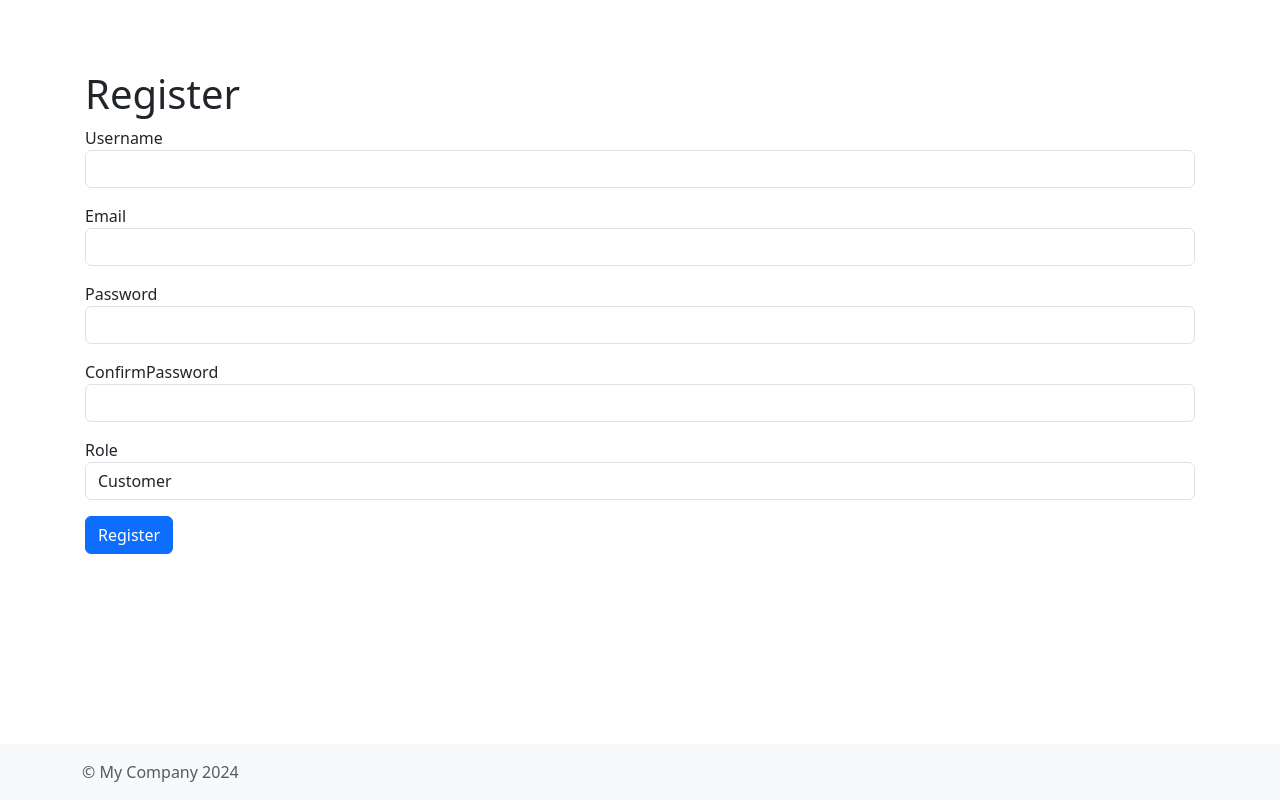
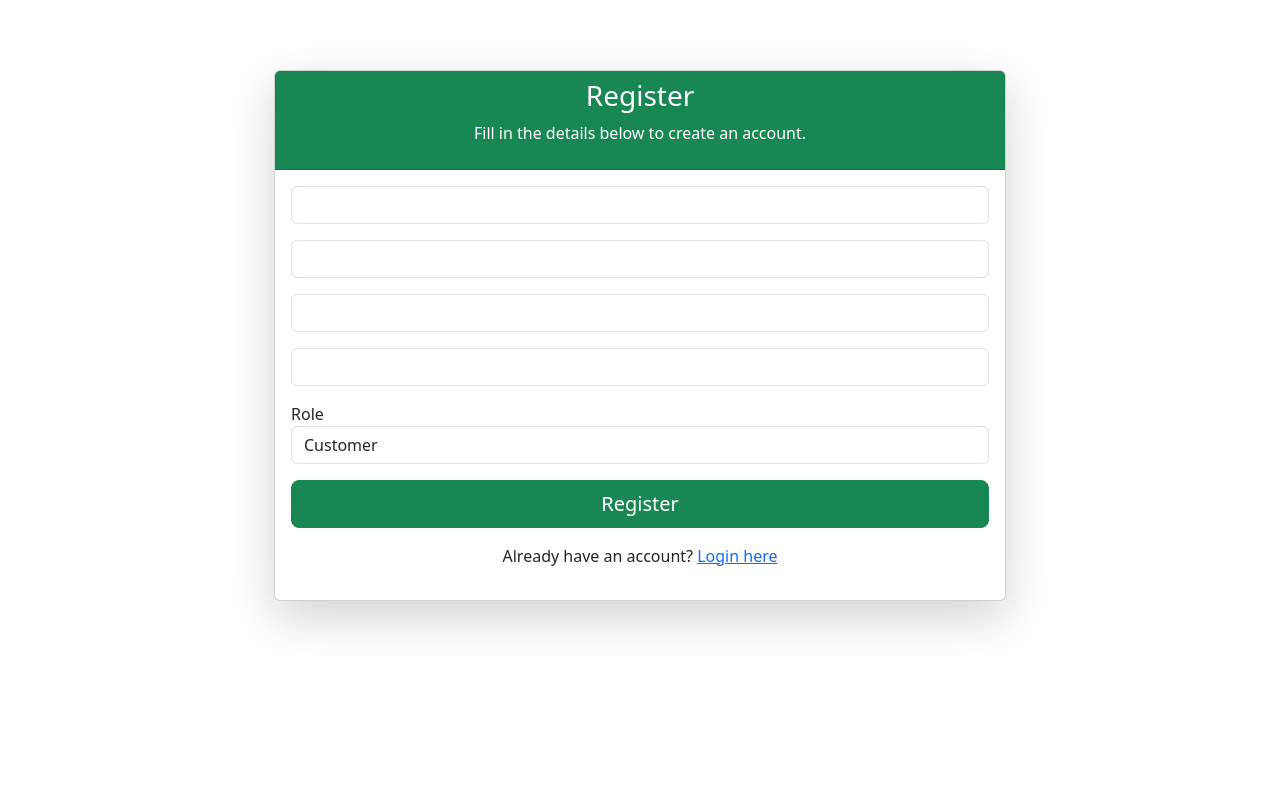
Before and after one commit to SabaAnsari2002/restaurant_ordering_system, a Yii app: template views/site/register.php in a window 1280 px wide. Run offline with PHP 8.4 and a stand-in for Yii, Linux system fonts and the light colour scheme; the template is opened without the code that fills it, so the values that code supplies are empty; form fields are guessed from the names that the template uses; some libraries are stand-ins or nearby versions.

Commit message:
9th commit

```diff
--- a/views/layouts/main.php
+++ b/views/layouts/main.php
@@ -68,15 +68,6 @@ $this->registerLinkTag(['rel' => 'icon', 'type' => 'image/x-icon', 'href' => Yii
     </div>
 </main>
 
-<footer id="footer" class="mt-auto py-3 bg-light">
-    <div class="container">
-        <div class="row text-muted">
-            <div class="col-md-6 text-center text-md-start">&copy; My Company <?= date('Y') ?></div>
-            <div class="col-md-6 text-center text-md-end"><?= Yii::powered() ?></div>
-        </div>
-    </div>
-</footer>
-
 <?php $this->endBody() ?>
 </body>
 </html>
--- a/views/site/register.php
+++ b/views/site/register.php
@@ -3,17 +3,51 @@ use yii\helpers\Html;
 use yii\widgets\ActiveForm;
 
 $this->title = 'Register';
+$this->params['breadcrumbs'][] = $this->title;
 ?>
+<div class="site-register">
+    <div class="row justify-content-center">
+        <div class="col-md-8">
+            <div class="card shadow-lg">
+                <div class="card-header bg-success text-white text-center">
+                    <h3><?= Html::encode($this->title) ?></h3>
+                    <p>Fill in the details below to create an account.</p>
+                </div>
+                <div class="card-body">
+                    <?php $form = ActiveForm::begin(['id' => 'register-form']); ?>
 
-<h1><?= Html::encode($this->title) ?></h1>
+                    <?= $form->field($model, 'username', [
+                        'inputOptions' => ['class' => 'form-control', 'placeholder' => 'Enter your username'],
+                    ])->label(false) ?>
 
-<?php $form = ActiveForm::begin(); ?>
-<?= $form->field($model, 'username') ?>
-<?= $form->field($model, 'email') ?>
-<?= $form->field($model, 'password')->passwordInput() ?>
-<?= $form->field($model, 'confirmPassword')->passwordInput() ?>
-<?= $form->field($model, 'role')->dropDownList(['customer' => 'Customer', 'restaurant' => 'Restaurant Administrator'], ['prompt' => 'Select Role']) ?>
-<div class="form-group">
-    <?= Html::submitButton('Register', ['class' => 'btn btn-primary']) ?>
+                    <?= $form->field($model, 'email', [
+                        'inputOptions' => ['class' => 'form-control', 'placeholder' => 'Enter your email'],
+                    ])->label(false) ?>
+
+                    <?= $form->field($model, 'password', [
+                        'inputOptions' => ['class' => 'form-control', 'placeholder' => 'Enter your password'],
+                    ])->passwordInput()->label(false) ?>
+
+                    <?= $form->field($model, 'confirmPassword', [
+                        'inputOptions' => ['class' => 'form-control', 'placeholder' => 'Confirm your password'],
+                    ])->passwordInput()->label(false) ?>
+
+                    <?= $form->field($model, 'role')->dropDownList(
+                        ['customer' => 'Customer', 'restaurant' => 'Restaurant Administrator'],
+                        ['prompt' => 'Select Role', 'class' => 'form-select']
+                    ) ?>
+
+                    <div class="form-group text-center">
+                        <?= Html::submitButton('Register', ['class' => 'btn btn-success btn-lg w-100']) ?>
+                    </div>
+
+                    <div class="text-center mt-3">
+                        <p>Already have an account? <?= Html::a('Login here', ['login'], ['class' => 'text-decoration-underline']) ?></p>
+                    </div>
+
+                    <?php ActiveForm::end(); ?>
+                </div>
+            </div>
+        </div>
+    </div>
 </div>
-<?php ActiveForm::end(); ?>
```
Also changed, not shown: views/site/index.php (+27 -6 lines), views/site/login.php (+36 -9 lines).
